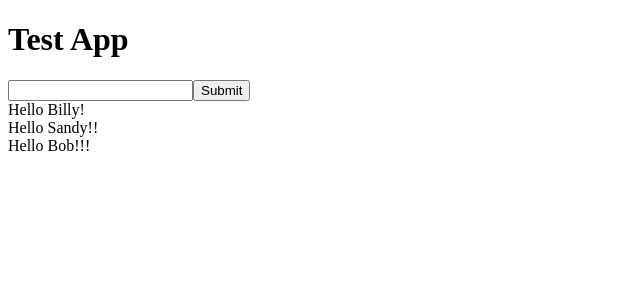
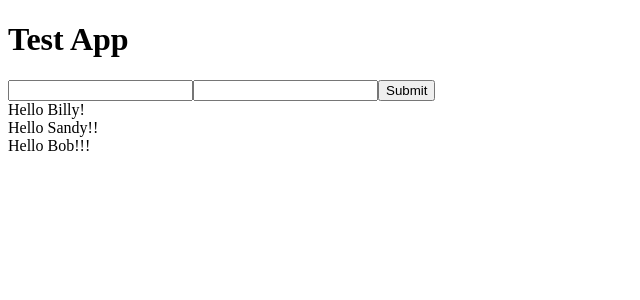
Before and after one commit to NathanielPather/Ts-React, a React (Vite) app: page / in a window 1280 px wide. Shown: the top 300 px of the page, without its empty margins (0-640 px from the left). Built offline with nearby package versions, Linux system fonts and the light colour scheme.

Commit message:
Add punctuation input

```diff
--- a/src/HelloForm.tsx
+++ b/src/HelloForm.tsx
@@ -1,3 +1,6 @@
+// new component for punctuation
+// use hello punctuation component inside hello item to display the punctuation
+// if the punctuation is longer than other in the list, should be bold
 import type { Person } from "./types"
 import { useState } from "react"
 
@@ -8,18 +11,20 @@ interface HelloFormProps {
 
 export default function HelloForm({addName}: HelloFormProps) {
     const [name, setName] = useState("")
+    const [punctuation, setPunctuation] = useState("")
 
     return(
         <form onSubmit={(event) => {
             event.preventDefault();
             const person: Person = {
                 name: name,
-                punctuation: "!"
+                punctuation: punctuation
             }
 
             addName(person)
         }}>
             <input value={name} onChange={(event) => setName(event.target.value)}/>
+            <input value={punctuation} onChange={(event) => setPunctuation(event.target.value)} />
             <button>Submit</button>
         </form>
     )
--- a/src/HelloComponent.tsx
+++ b/src/HelloItem.tsx
@@ -1,9 +1,9 @@
-  interface HelloComponentProps {
+  interface HelloItemProps {
     name: string,
     punctuation: string
   }
 
-  export default function HelloComponent({name, punctuation}: HelloComponentProps) {
+  export default function HelloItem({name, punctuation}: HelloItemProps) {
     // const { name } = props;
     return (
         <div>Hello {name}{punctuation}</div>
--- a/src/HelloList.tsx
+++ b/src/HelloList.tsx
@@ -1,7 +1,4 @@
-// Has a hello form
-// Submitting form adds a new person
-
-import HelloComponent from "./HelloComponent"
+import HelloItem from "./HelloItem"
 import type { Person } from "./types"
 
 interface HelloListProps {
@@ -11,7 +8,7 @@ interface HelloListProps {
 
 export default function HelloList({ people }: HelloListProps) {
     const hellos = people.map((person, index) => {
-        return <HelloComponent key={index} name={person.name} punctuation={person.punctuation} />
+        return <HelloItem key={index} name={person.name} punctuation={person.punctuation} />
     })
 
     return (
```
